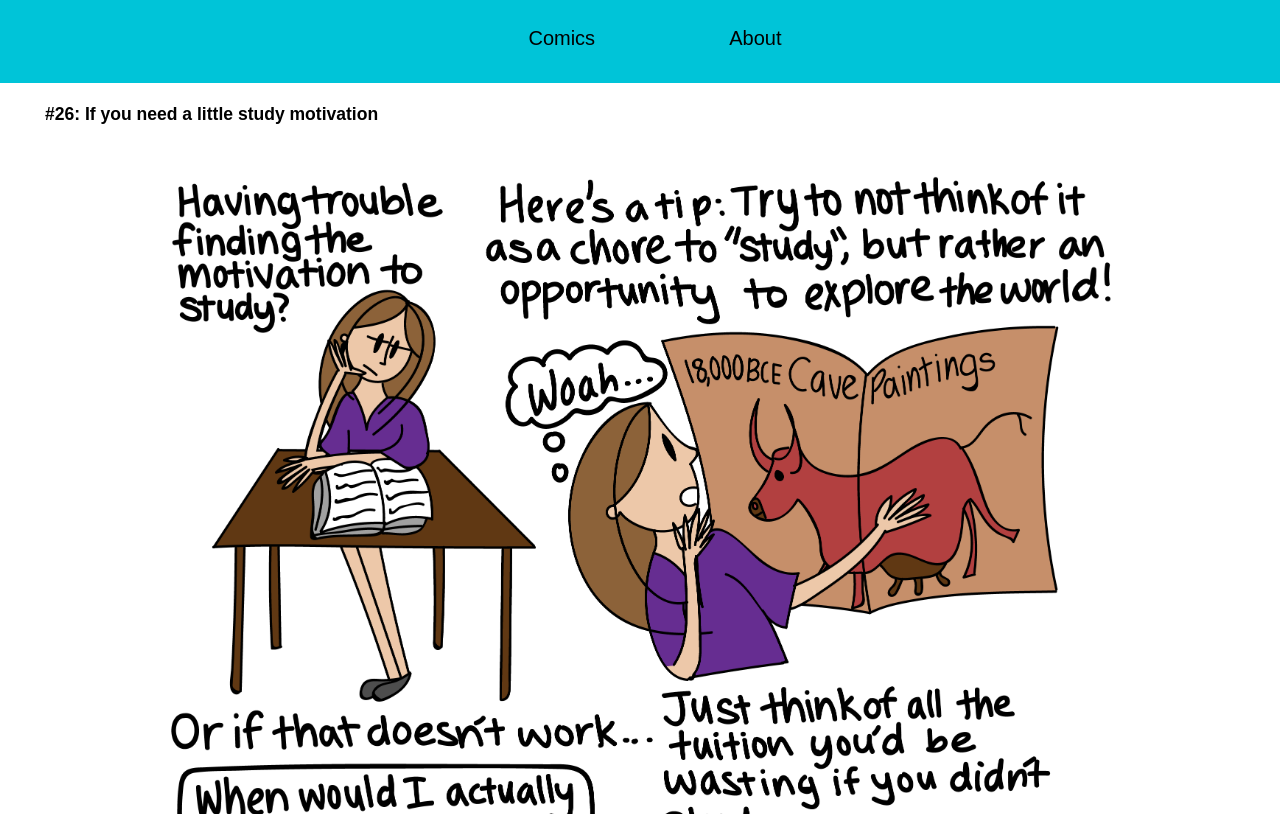
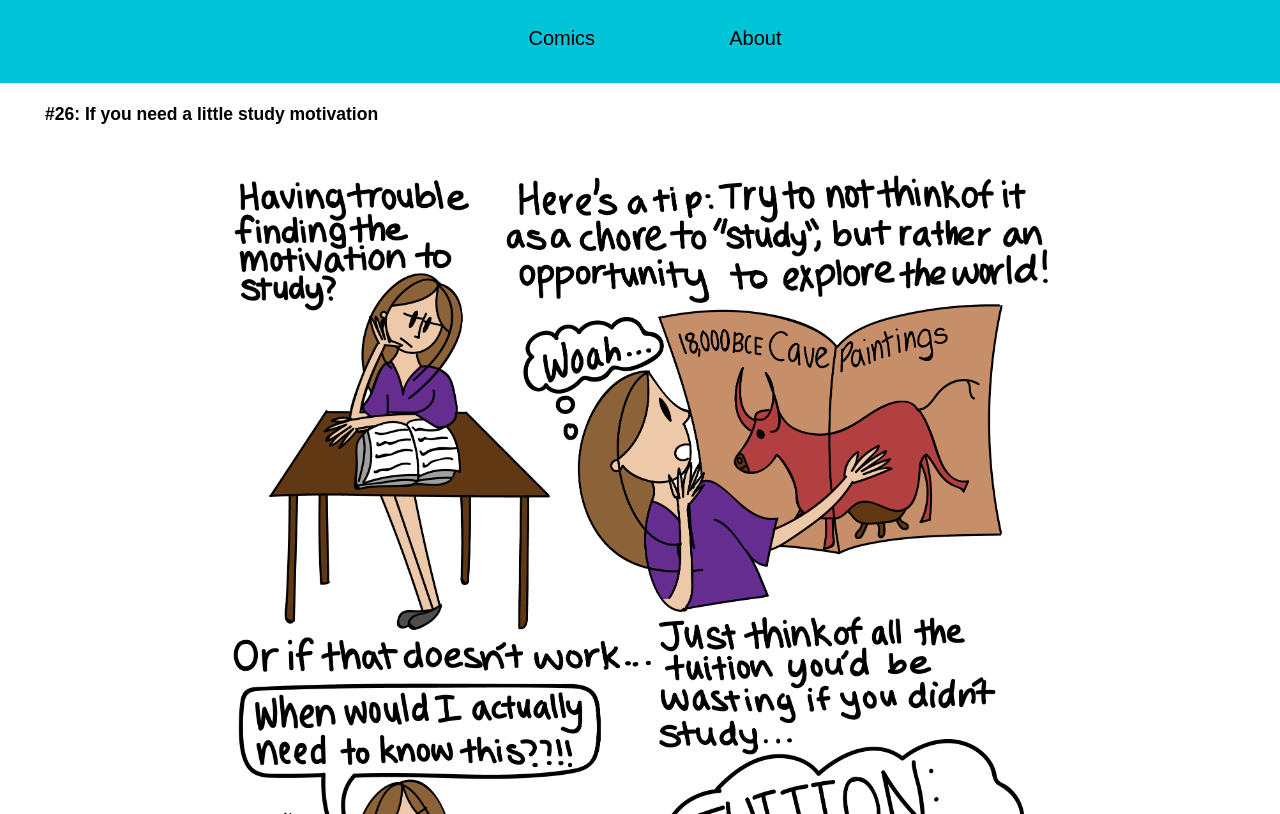
Before and after one commit to nhuang321/ComicalComics, a plain HTML site: page index.html in a window 1280 px wide. Shown: the part 406-1220 px from the top of the page. Drawn offline with Linux system fonts and the light colour scheme; files whose address does not match are found by name.

Commit message:
Update style.css

```diff
--- a/CSS/style.css
+++ b/CSS/style.css
@@ -52,7 +52,7 @@ header img{
 	display: block;
 	margin-left: auto;
 	margin-right: auto;
-	max-width: 75%;
+	max-width: 65%;
 	padding-bottom: 30px;
 	padding-top: 20px;
 }
```
